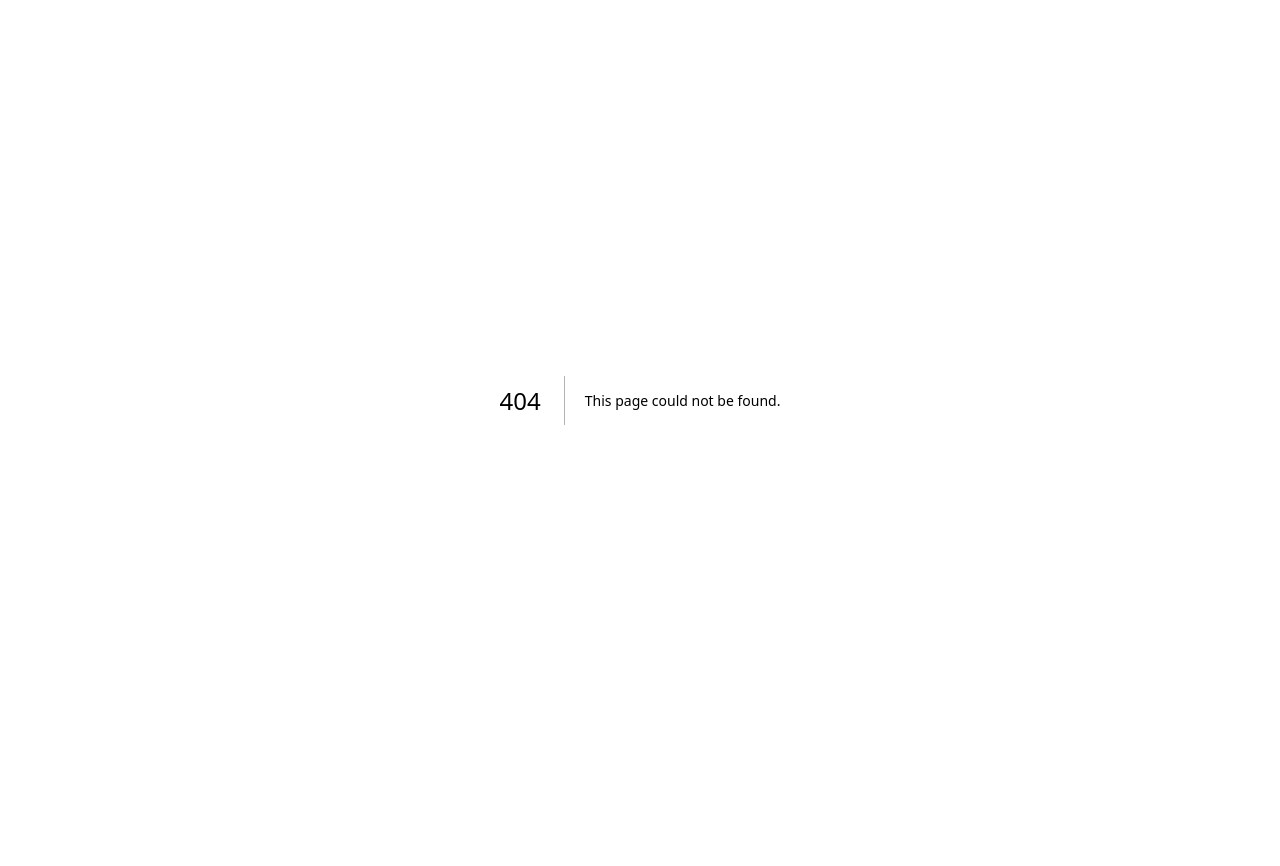
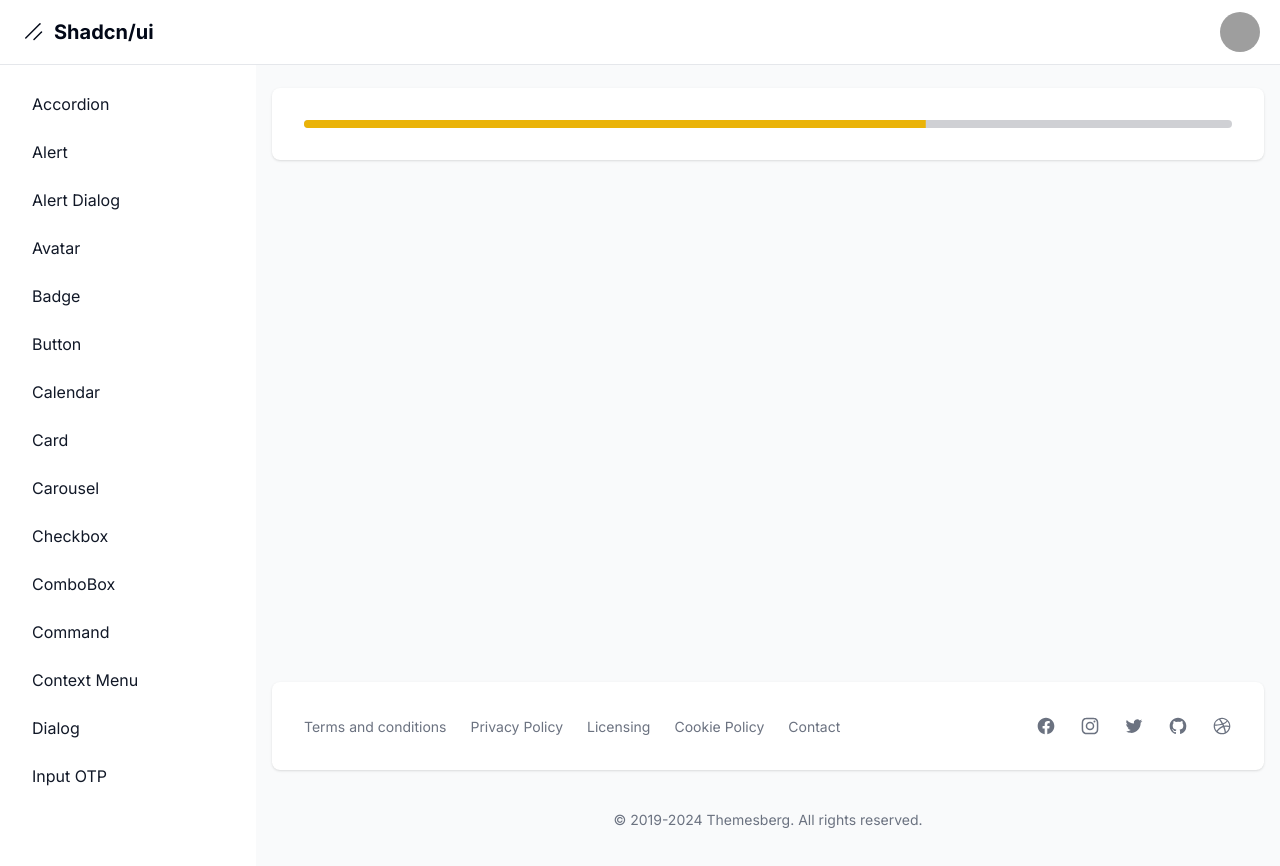
Before and after one commit to DezzDev/shadcd-tutorial, a Next.js app: page /dashboard/progress in a window 1280 px wide. Before the commit this address had no page. Shown: the top 866 px of the page. Before the commit the page ends 800 px from the top, so only its background shows below. Built offline with nearby package versions, Linux system fonts and the light colour scheme; grey boxes are pictures that could not be loaded.

Commit message:
progress

```diff
--- a/package.json
+++ b/package.json
@@ -19,6 +19,7 @@
     "@radix-ui/react-label": "^2.1.0",
     "@radix-ui/react-menubar": "^1.1.1",
     "@radix-ui/react-popover": "^1.1.1",
+    "@radix-ui/react-progress": "^1.1.0",
     "@radix-ui/react-select": "^2.1.1",
     "@radix-ui/react-slot": "^1.1.0",
     "class-variance-authority": "^0.7.0",
--- a/src/app/dashboard/layout.tsx
+++ b/src/app/dashboard/layout.tsx
@@ -21,6 +21,7 @@
   { name: "context menu", href: "context-menu" },
   { name: "menu bar", href: "menubar" },
   { name: "input OTP ", href: "input-otp" },
+  { name: "progress ", href: "progress" },
 
 ].sort((a, b) => a.name.localeCompare(b.name));
 
--- /dev/null
+++ b/src/app/dashboard/progress/page.tsx
@@ -0,0 +1,36 @@
+"use client"
+
+import * as React from "react"
+
+import { Progress } from "@/components/ui/progress"
+import { cn } from "@/lib/utils"
+
+export default function ProgressDemo() {
+  const [progress, setProgress] = React.useState(13)
+
+  React.useEffect(() => {
+   const interval = setInterval (()=>{
+		setProgress((prev)=> {
+			if(prev >= 100){
+				clearInterval(interval)
+				return 100
+			}
+			return prev + 1
+		})
+	 },100)
+
+	 return () => clearInterval(interval)
+  }, [])
+
+  return (
+		<div>
+			<Progress indicatorColor={
+				cn({
+					"bg-red-500": progress < 50,
+					"bg-yellow-500": progress >= 50 && progress < 80,
+					"bg-green-500": progress >= 80
+				})
+			} value={progress} />
+		</div>
+	)
+}
--- /dev/null
+++ b/src/components/ui/progress.tsx
@@ -0,0 +1,35 @@
+"use client"
+
+import * as React from "react"
+import * as ProgressPrimitive from "@radix-ui/react-progress"
+
+import { cn } from "@/lib/utils"
+
+interface CustomProps extends React.ComponentPropsWithoutRef<typeof ProgressPrimitive.Root>  {
+	indicatorColor ?: String
+}
+
+const Progress = React.forwardRef<
+  React.ElementRef<typeof ProgressPrimitive.Root>,
+  CustomProps
+	//React.ComponentPropsWithoutRef<typeof ProgressPrimitive.Root>
+>(({ className, value, indicatorColor = "bg-primary", ...props }, ref) => (
+  <ProgressPrimitive.Root
+    ref={ref}
+    className={cn(
+      "relative h-2 w-full overflow-hidden rounded-full bg-primary/20",
+      className
+    )}
+    {...props}
+  >
+    <ProgressPrimitive.Indicator
+      className={
+				cn("h-full w-full flex-1 transition-all", indicatorColor)
+			}
+      style={{ transform: `translateX(-${100 - (value || 0)}%)` }}
+    />
+  </ProgressPrimitive.Root>
+))
+Progress.displayName = ProgressPrimitive.Root.displayName
+
+export { Progress }
```
Also changed, not shown: 1 other file (tests, documents, lock files or other folders).
